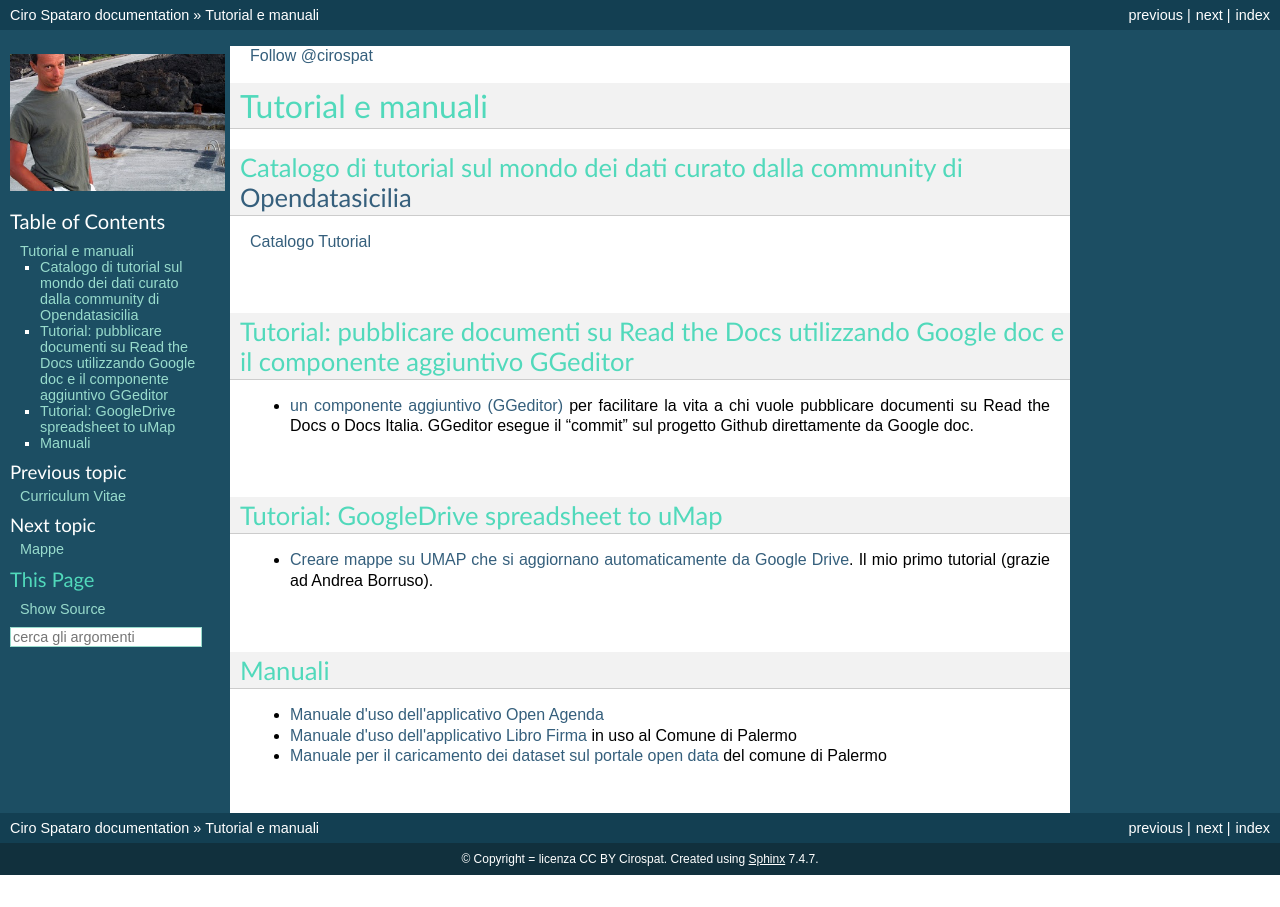
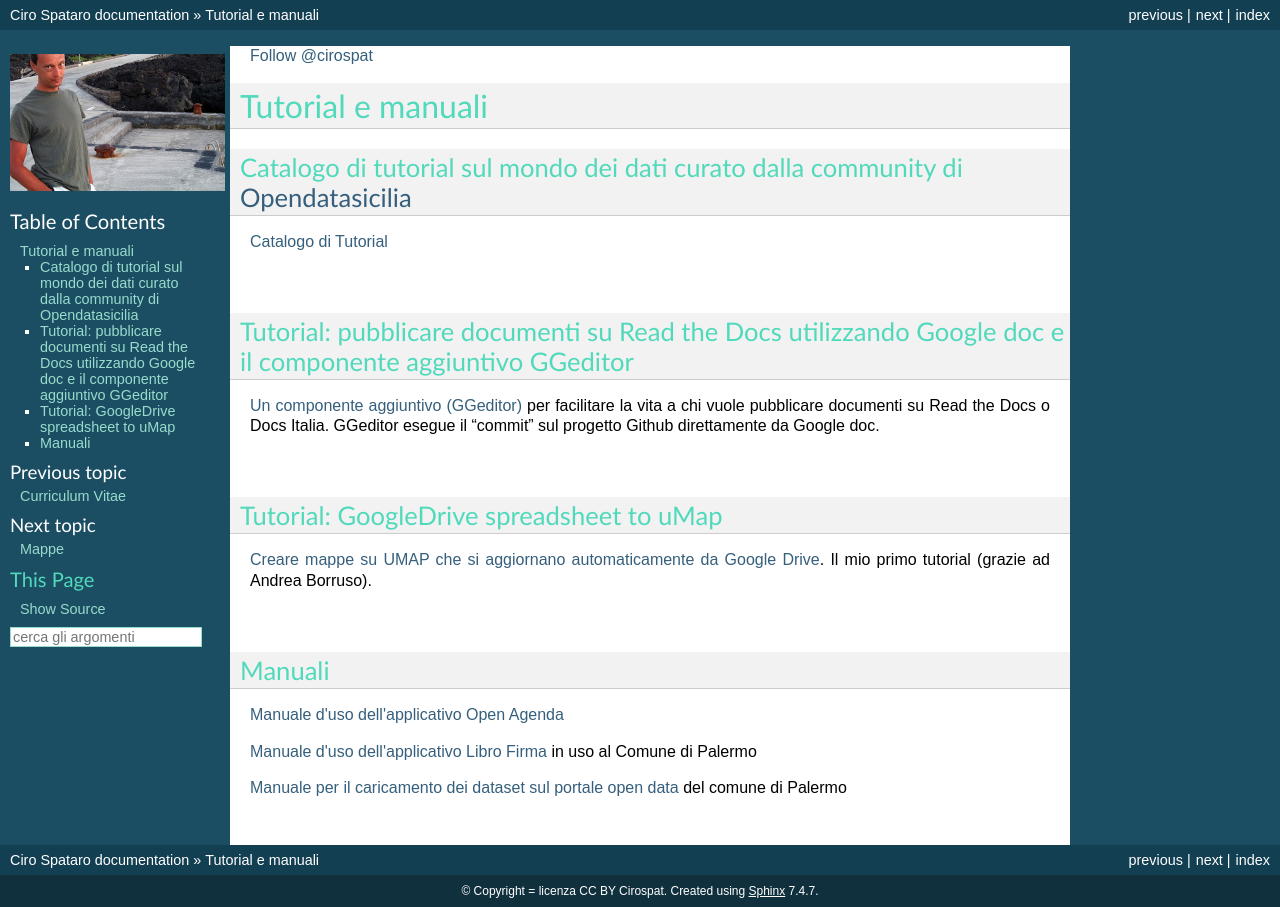
Before and after one commit to cirospat/rtd-schematipo, a Sphinx documentation site: the page built from docs/tutorial.rst, in a window 1280 px wide. Built offline with Sphinx 7.4.7, drawn with Linux system fonts in a browser that asks for light colours; pages that are not in the unit, such as notebooks, are missing from menus; comment, search, counter and statistics services are not loaded.

```diff
--- a/docs/tutorial.rst
+++ b/docs/tutorial.rst
@@ -20,7 +20,7 @@ Catalogo di tutorial sul mondo dei dati curato dalla community di \ |LINK1|\
 Tutorial: pubblicare documenti su Read the Docs utilizzando Google doc e il componente aggiuntivo GGeditor
 ==========================================================================================================
 
-* \ |LINK3|\  per facilitare la vita a chi vuole pubblicare documenti su Read the Docs o Docs Italia. GGeditor esegue il "commit" sul progetto Github direttamente da Google doc.
+\ |LINK3|\  per facilitare la vita a chi vuole pubblicare documenti su Read the Docs o Docs Italia. GGeditor esegue il "commit" sul progetto Github direttamente da Google doc.
 
 |
 
@@ -29,7 +29,7 @@ Tutorial: pubblicare documenti su Read the Docs utilizzando Google doc e il comp
 Tutorial: GoogleDrive spreadsheet to uMap
 =========================================
 
-* \ |LINK4|\ . Il mio primo tutorial (grazie ad Andrea Borruso).
+\ |LINK4|\ . Il mio primo tutorial (grazie ad Andrea Borruso).
 
 |
 
@@ -38,11 +38,11 @@ Tutorial: GoogleDrive spreadsheet to uMap
 Manuali
 ========
 
-* \ |LINK5|\
+\ |LINK5|\
 
-* \ |LINK6|\  in uso al Comune di Palermo
+\ |LINK6|\  in uso al Comune di Palermo
 
-* \ |LINK7|\  del comune di Palermo
+\ |LINK7|\  del comune di Palermo
 
 
 |REPLACE2|
@@ -86,11 +86,11 @@ Manuali
 
 .. |LINK2| raw:: html
 
-    <a href="http://accussi.opendatasicilia.it/" target="_blank">Catalogo Tutorial</a>
+    <a href="http://accussi.opendatasicilia.it/" target="_blank">Catalogo di Tutorial</a>
 
 .. |LINK3| raw:: html
 
-    <a href="http://googledocs.readthedocs.io" target="_blank">un componente aggiuntivo (GGeditor)</a>
+    <a href="http://googledocs.readthedocs.io" target="_blank">Un componente aggiuntivo (GGeditor)</a>
 
 .. |LINK4| raw:: html
 
```
